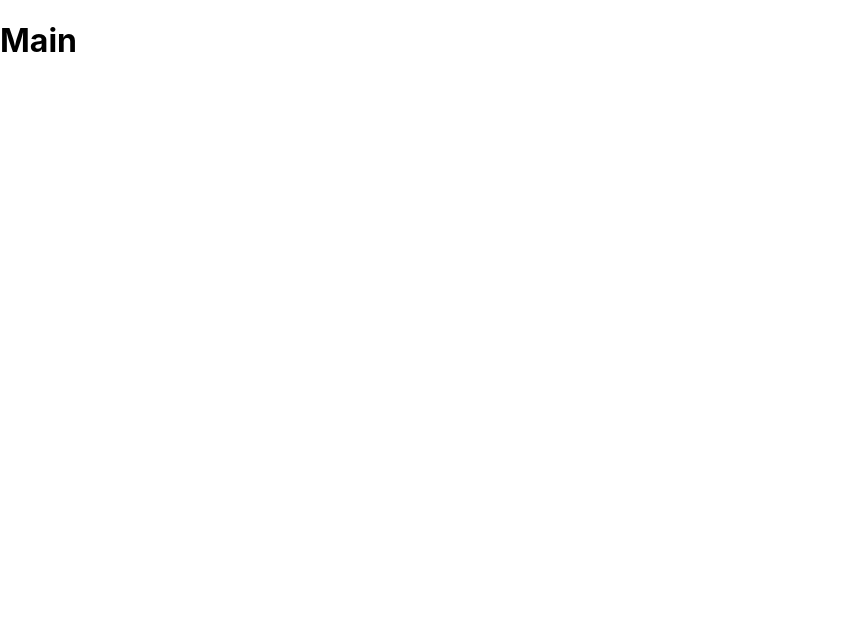
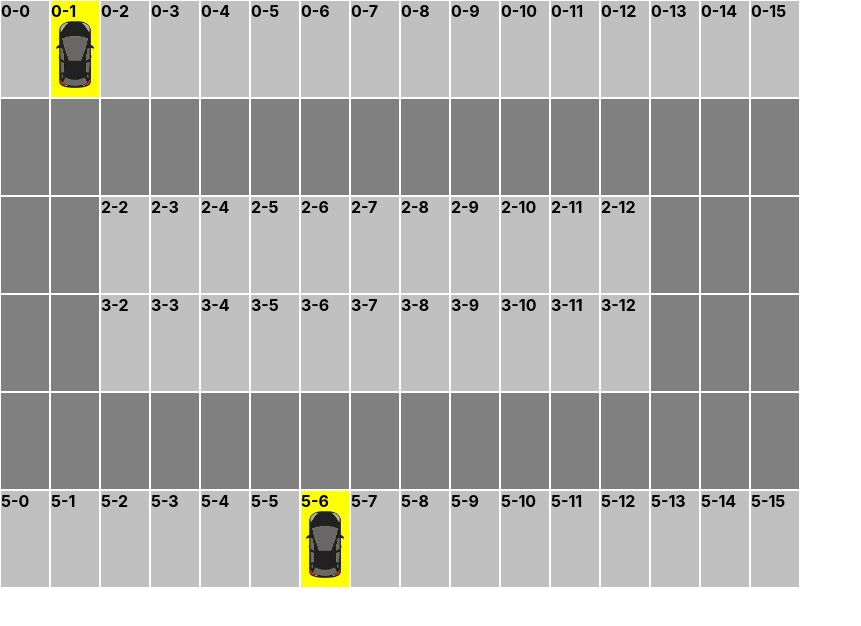
Before and after one commit to hamedafzali/parking-lot, a React (Create React App) app: page / in a window 1280 px wide. Shown: the top 626 px of the page, without its empty margins (0-861 px from the left). Built offline with nearby package versions, Linux system fonts and the light colour scheme.

Commit message:
design ui

```diff
--- a/src/App.js
+++ b/src/App.js
@@ -1,4 +1,5 @@
 import "./App.css";
+import "./assets/styles/parking.css";
 import Main from "./components/Main";
 
 function App() {
--- /dev/null
+++ b/src/assets/styles/parking.css
@@ -0,0 +1,21 @@
+.parking-container {
+  display: grid;
+  width: 49rem;
+  grid-template-columns: repeat(16, 1fr);
+}
+
+.app-place {
+  position: relative;
+  min-width: 3rem;
+  min-height: 6rem;
+  border: 1px solid white;
+}
+.app-place-empty {
+  background-color: silver;
+}
+.app-place-full {
+  background-color: yellow;
+}
+.app-place-path {
+  background-color: gray;
+}
--- a/src/components/Main.jsx
+++ b/src/components/Main.jsx
@@ -1,8 +1,10 @@
 import React, { Component } from "react";
+
+import Parking from "./common/Parking";
 class Main extends Component {
   state = {};
   render() {
-    return <h1>Main</h1>;
+    return <Parking />;
   }
 }
 
--- /dev/null
+++ b/src/components/common/Parking.jsx
@@ -0,0 +1,25 @@
+import Place from "./Place";
+
+import { useEffect, useState } from "react";
+import getPlaces from "../../services/parking";
+const Parking = () => {
+  useEffect(() => {
+    handlegetPlaces();
+  }, []);
+  const [places, setPlaces] = useState([]);
+  const handlegetPlaces = () => {
+    const data = getPlaces();
+    setPlaces(data);
+  };
+  return (
+    <div className="parking-container">
+      {places.map((row, rowIndex) =>
+        row.map((col, colIndex) => (
+          <Place type={col} no={[rowIndex, colIndex]} />
+        ))
+      )}
+    </div>
+  );
+};
+
+export default Parking;
--- /dev/null
+++ b/src/components/common/Place.jsx
@@ -0,0 +1,19 @@
+import car from "../../assets/images/car.png";
+const Place = ({ type, no }) => {
+  return (
+    <div
+      className={`app-place ${
+        type === 0
+          ? "app-place-path"
+          : type === 1
+          ? "app-place-empty"
+          : "app-place-full"
+      }`}
+    >
+      {type !== 0 ? <strong>{`${no[0]}-${no[1]}`}</strong> : null}
+      {type === 2 ? <img src={car} style={{ width: "100%" }} /> : null}
+    </div>
+  );
+};
+
+export default Place;
--- /dev/null
+++ b/src/services/parking.js
@@ -0,0 +1,12 @@
+export default function getPlaces() {
+  const array = [
+    [1, 2, 1, 1, 1, 1, 1, 1, 1, 1, 1, 1, 1, 1, 1, 1],
+    [0, 0, 0, 0, 0, 0, 0, 0, 0, 0, 0, 0, 0, 0, 0, 0],
+    [0, 0, 1, 1, 1, 1, 1, 1, 1, 1, 1, 1, 1, 0, 0, 0],
+    [0, 0, 1, 1, 1, 1, 1, 1, 1, 1, 1, 1, 1, 0, 0, 0],
+    [0, 0, 0, 0, 0, 0, 0, 0, 0, 0, 0, 0, 0, 0, 0, 0],
+    [1, 1, 1, 1, 1, 1, 2, 1, 1, 1, 1, 1, 1, 1, 1, 1],
+  ];
+
+  return array;
+}
```
Also changed, not shown: src/assets/images/car.png (added), 1 other file (tests, documents, lock files or other folders).
